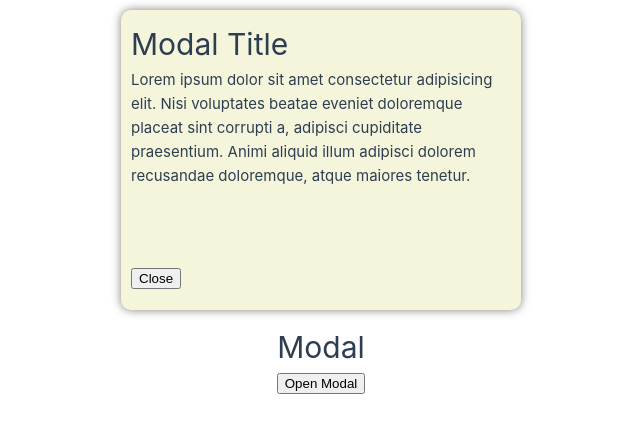
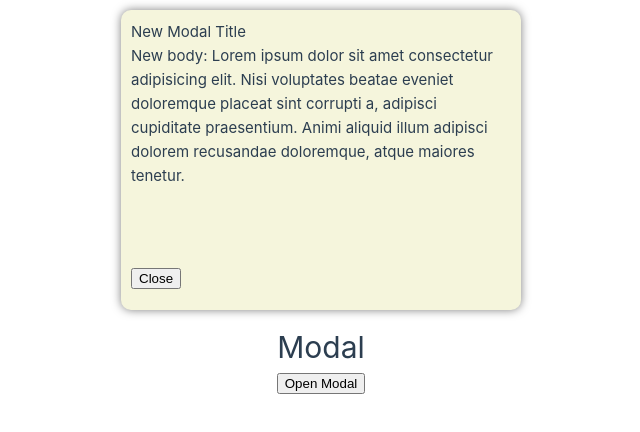
Before and after one commit to javiergranados/vue-composition-api-course, a Vue app: page /modal in a window 1280 px wide. Both pictures are taken after a click on the button "Open Modal". Shown: the top 432 px of the page, without its empty margins (319-959 px from the left). Built offline with nearby package versions, Linux system fonts and the light colour scheme.

Commit message:
Implement a modal component using slots and props

```diff
--- /dev/null
+++ b/src/components/ModalComponent.vue
@@ -0,0 +1,37 @@
+<script setup>
+defineProps({
+  showModal: Boolean
+})
+</script>
+
+<template>
+  <div class="modal" v-if="showModal">
+    <slot name="title">Modal Title</slot>
+    <slot></slot>
+    <button @click="$emit('closeModal')">Close</button>
+  </div>
+</template>
+
+<style scoped>
+.modal {
+  background-color: beige;
+  padding: 10px;
+  position: fixed;
+  top: 20%;
+  left: 50%;
+  transform: translate(-50%, -50%);
+  border-radius: 10px;
+  box-shadow: 0 0 10px rgba(0, 0, 0, 0.5);
+  width: 100%;
+  height: 100%;
+  max-width: 400px;
+  max-height: 300px;
+}
+.modal h1,
+.modal p {
+  text-align: left;
+}
+.modal button {
+  margin-top: 80px;
+}
+</style>
--- a/src/views/ModalView.vue
+++ b/src/views/ModalView.vue
@@ -1,7 +1,14 @@
 <script setup>
+import ModalComponent from '@/components/ModalComponent.vue'
 import { ref } from 'vue'
 
 const showModal = ref(false)
+
+defineEmits(['closeModal'])
+
+function closeModal() {
+  showModal.value = false
+}
 </script>
 
 <template>
@@ -9,15 +16,14 @@ const showModal = ref(false)
     <h1>Modal</h1>
     <button class="openButton" @click="showModal = true">Open Modal</button>
     <Teleport to="body">
-      <div class="modal" v-if="showModal">
-        <h1>Modal Title</h1>
+      <ModalComponent :show-modal="showModal" @closeModal="closeModal">
+        <template #title>New Modal Title</template>
         <p>
-          Lorem ipsum dolor sit amet consectetur adipisicing elit. Nisi voluptates beatae eveniet
-          doloremque placeat sint corrupti a, adipisci cupiditate praesentium. Animi aliquid illum
-          adipisci dolorem recusandae doloremque, atque maiores tenetur.
+          New body: Lorem ipsum dolor sit amet consectetur adipisicing elit. Nisi voluptates beatae
+          eveniet doloremque placeat sint corrupti a, adipisci cupiditate praesentium. Animi aliquid
+          illum adipisci dolorem recusandae doloremque, atque maiores tenetur.
         </p>
-        <button @click="showModal = false">Close</button>
-      </div>
+      </ModalComponent>
     </Teleport>
   </div>
 </template>
@@ -30,25 +36,4 @@ const showModal = ref(false)
 .openButton {
   margin-bottom: 135px;
 }
-.modal {
-  background-color: beige;
-  padding: 10px;
-  position: fixed;
-  top: 20%;
-  left: 50%;
-  transform: translate(-50%, -50%);
-  border-radius: 10px;
-  box-shadow: 0 0 10px rgba(0, 0, 0, 0.5);
-  width: 100%;
-  height: 100%;
-  max-width: 400px;
-  max-height: 300px;
-}
-.modal h1,
-.modal p {
-  text-align: left;
-}
-.modal button {
-  margin-top: 80px;
-}
 </style>
```
